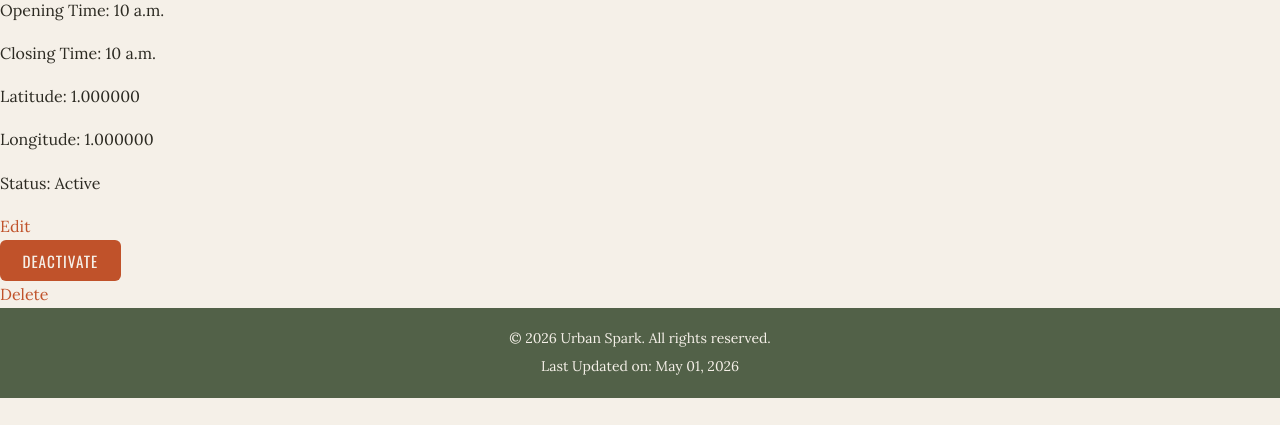
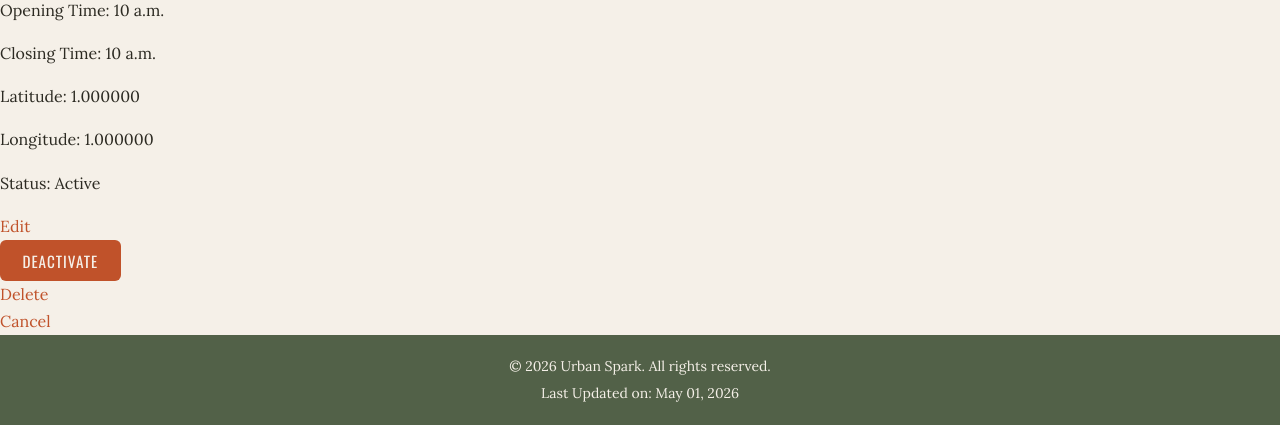
Before and after one commit to Web-Development-UAlberta/exsm-3943-3951-sp1-c-python-project-restaurant-scenario-python-project, a Django app: page /restaurant/1/ in a window 1280 px wide. Shown: the part 495-920 px from the top of the page. Before the commit the page ends 893 px from the top, so only its background shows below. Run offline with Django 5.2, Linux system fonts and the light colour scheme; a user stored in the database is signed in; tables that the repository leaves empty hold one stand-in row (values such as "Sample post").

Commit message:
add cancel link to restaurant_detial template

```diff
--- a/Python_Project/restaurant/templates/restaurant/restaurant_detail.html
+++ b/Python_Project/restaurant/templates/restaurant/restaurant_detail.html
@@ -25,6 +25,7 @@
     </form>
 
     <a href="{% url 'restaurant_confirm_delete' restaurant.pk %}">Delete</a>
+    <a href="{% url 'restaurant_list' %}">Cancel</a>
 
     {# <form action="{% url 'confirm_delete' restaurant.pk%}" method="post"> #}
         {# {% csrf_token %} #}
```
